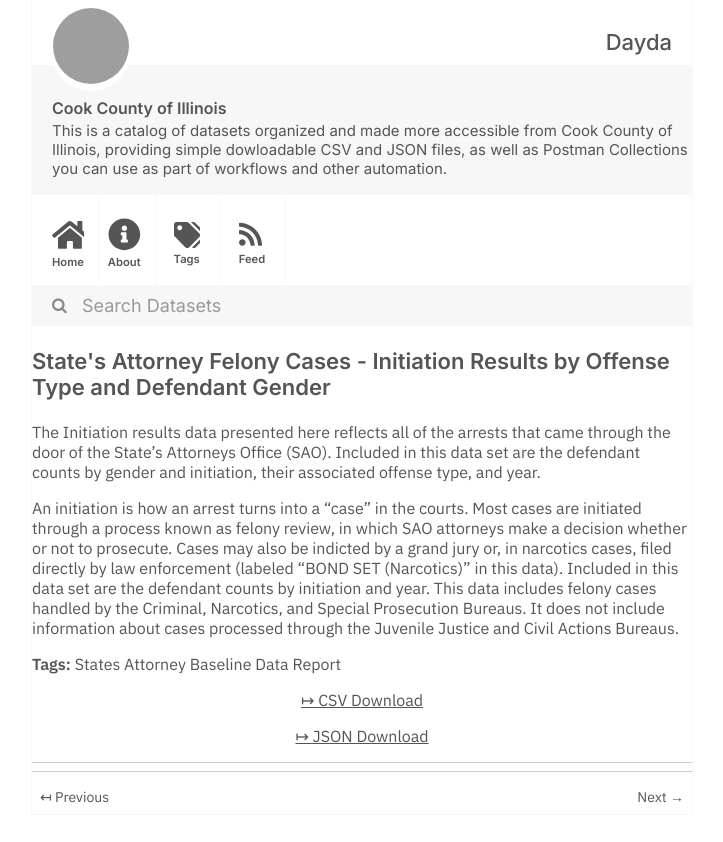
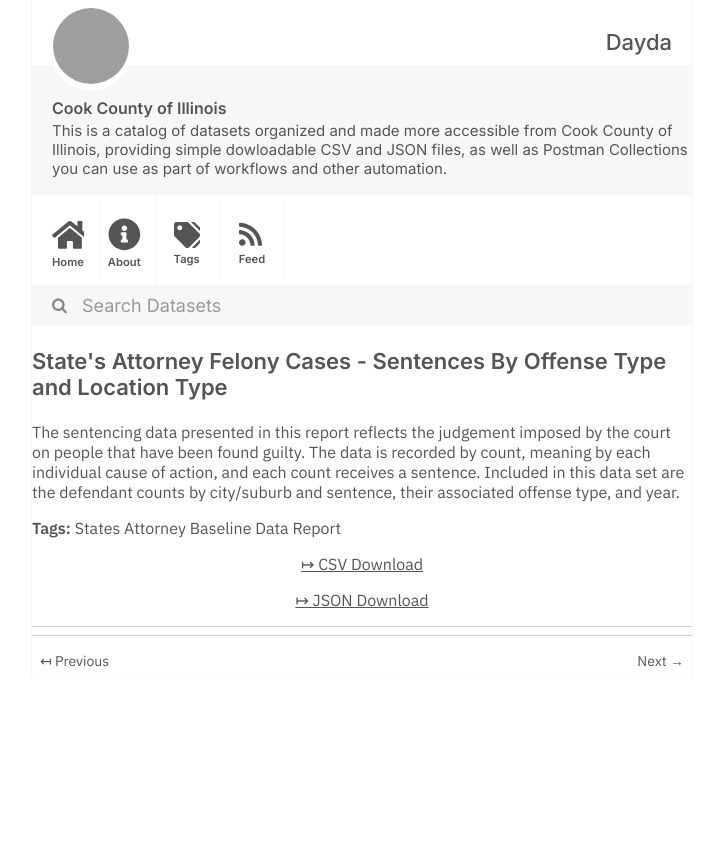
Before and after one commit to dayda-entities/cook-county-of-illinois, a Jekyll site: the page built from _posts/2020-11-10-state's-attorney-felony-cases-.md, in a window 1280 px wide, cut to the strip 0-842 px from the top of the page. Shown: the whole strip, without its empty margins (278-1001 px from the left). Built offline with Jekyll 4.4.1, drawn with Linux system fonts in a browser that asks for light colours; grey boxes are pictures that could not be loaded.

Commit message:
Publish Data

```diff
--- a/_posts/2020-11-10-state's-attorney-felony-cases-.md
+++ b/_posts/2020-11-10-state's-attorney-felony-cases-.md
@@ -1,9 +1,7 @@
 ---
-title: >-
-  State's Attorney Felony Cases - Initiation Results by Offense Type and
-  Defendant Gender
-created: '2020-11-10T16:57:38.647991'
-modified: '2020-11-10T16:57:38.647998'
+title: State's Attorney Felony Cases - Sentences By Offense Type and Location Type
+created: '2020-11-10T16:57:50.185237'
+modified: '2020-11-10T16:57:50.185249'
 state: active
 type: dataset
 tags:
@@ -11,12 +9,10 @@ tags:
 groups:
   - Local Government
 csv_url: >-
-  https://datacatalog.cookcountyil.gov/api/views/jygh-f4sn/rows.csv?accessType=DOWNLOAD
+  https://datacatalog.cookcountyil.gov/api/views/uf6g-sr2x/rows.csv?accessType=DOWNLOAD
 json_url: >-
-  https://datacatalog.cookcountyil.gov/api/views/jygh-f4sn/rows.json?accessType=DOWNLOAD
+  https://datacatalog.cookcountyil.gov/api/views/uf6g-sr2x/rows.json?accessType=DOWNLOAD
 layout: post
 
 ---
-The Initiation results data presented here reflects all of the arrests that came through the door of the State's Attorneys Office (SAO).  Included in this data set are the defendant counts by gender and initiation, their associated offense type, and year.
-
-An initiation is how an arrest turns into a “case” in the courts. Most cases are initiated through a process known as felony review, in which SAO attorneys make a decision whether or not to prosecute. Cases may also be indicted by a grand jury or, in narcotics cases, filed directly by law enforcement (labeled "BOND SET (Narcotics)" in this data). Included in this data set are the defendant counts by initiation and year. This data includes felony cases handled by the Criminal, Narcotics, and Special Prosecution Bureaus. It does not include information about cases processed through the Juvenile Justice and Civil Actions Bureaus.
+The sentencing data presented in this report reflects the judgement imposed by the court on people that have been found guilty. The data is recorded by count, meaning by each individual cause of action, and each count receives a sentence. Included in this data set are the defendant counts by city/suburb and sentence, their associated offense type, and year.
```
